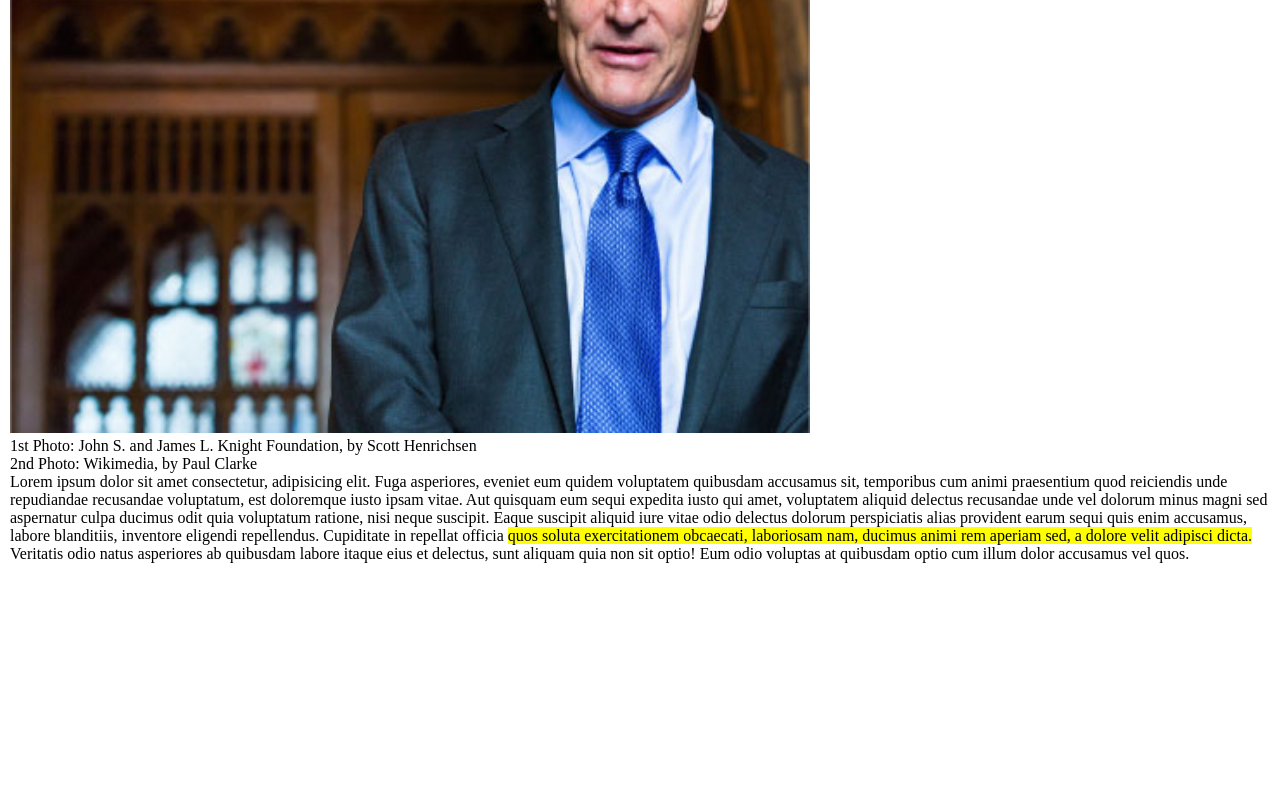
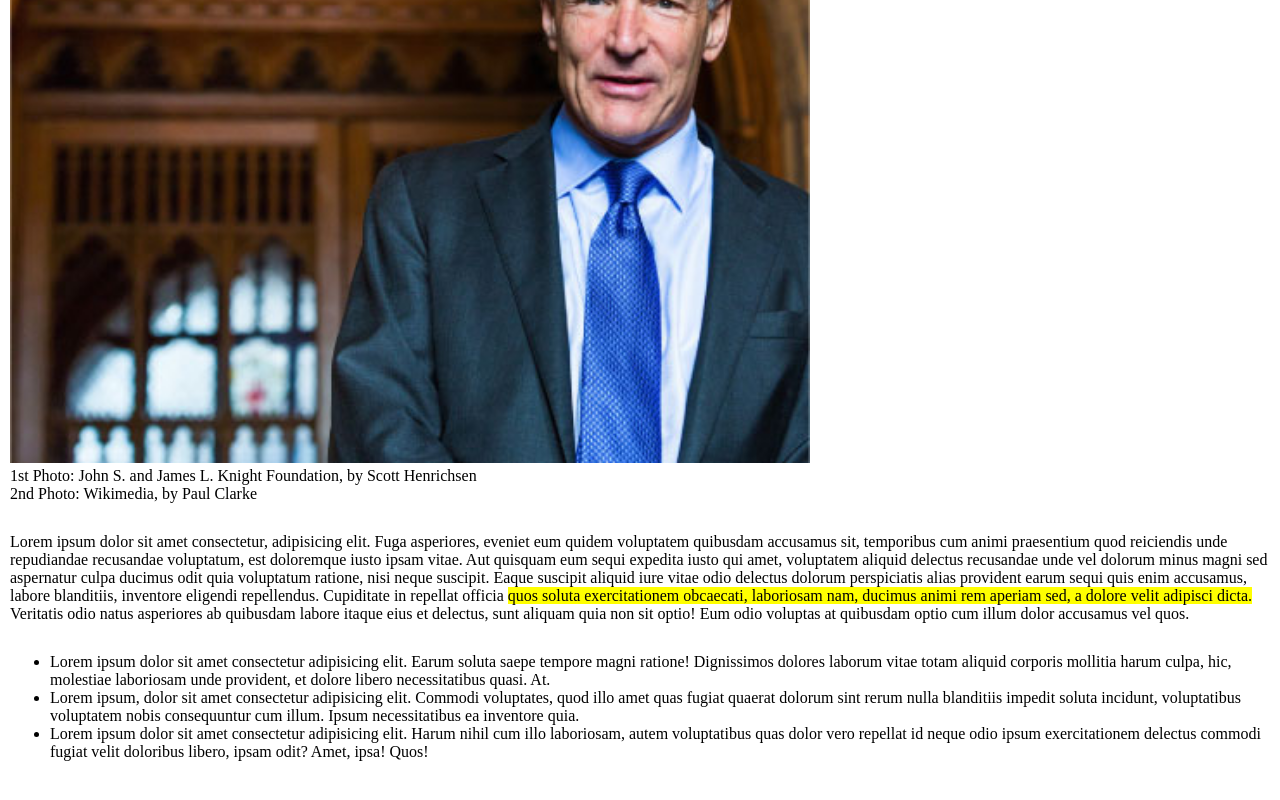
Before and after one commit to ariannadrovandi/html-css-booleaner, a plain HTML site: page index.html in a window 1280 px wide. Shown: the part 1296-2096 px from the top of the page. Before the commit the page ends 1859 px from the top, so only its background shows below. Drawn offline with Linux system fonts and the light colour scheme.

Commit message:
added 4th section

```diff
--- a/index.html
+++ b/index.html
@@ -18,7 +18,7 @@
             <p class="data">il 10/10/2020</p>
         </section>
 
-        <section>
+        <section class="section2">
             <figure>
                 <img class="tim1" src="./img/tim-1.jpg" alt="Tim 1">
                 <img class="tim2" src="./img/tim-2.jpg" alt="Tim 2">
@@ -26,11 +26,29 @@
             </figure>
         </section>
 
-        <section>
+        <section class="section3">
             <p>Lorem ipsum dolor sit amet consectetur, adipisicing elit. Fuga asperiores, eveniet eum quidem voluptatem quibusdam accusamus sit, temporibus cum animi praesentium quod reiciendis unde repudiandae recusandae voluptatum, est doloremque iusto ipsam vitae. Aut quisquam eum sequi expedita iusto qui amet, voluptatem aliquid delectus recusandae unde vel dolorum minus magni sed aspernatur culpa ducimus odit quia voluptatum ratione, nisi neque suscipit. Eaque suscipit aliquid iure vitae odio delectus dolorum perspiciatis alias provident earum sequi quis enim accusamus, labore blanditiis, inventore eligendi repellendus. Cupiditate in repellat officia <span>quos soluta exercitationem obcaecati, laboriosam nam, ducimus animi rem aperiam sed, a dolore velit adipisci dicta.</span> Veritatis odio natus asperiores ab quibusdam labore itaque eius et delectus, sunt aliquam quia non sit optio! Eum odio voluptas at quibusdam optio cum illum dolor accusamus vel quos.</p>
         </section>
 
+        <section class="section4">
+            <ul>
+                <li> Lorem ipsum dolor sit amet consectetur adipisicing elit. Earum soluta saepe tempore magni ratione! Dignissimos dolores laborum vitae totam aliquid corporis mollitia harum culpa, hic, molestiae laboriosam unde provident, et dolore libero necessitatibus quasi. At. </li>
+                <li>Lorem ipsum, dolor sit amet consectetur adipisicing elit. Commodi voluptates, quod illo amet quas fugiat quaerat dolorum sint rerum nulla blanditiis impedit soluta incidunt, voluptatibus voluptatem nobis consequuntur cum illum. Ipsum necessitatibus ea inventore quia.</li>
+                <li>Lorem ipsum dolor sit amet consectetur adipisicing elit. Harum nihil cum illo laboriosam, autem voluptatibus quas dolor vero repellat id neque odio ipsum exercitationem delectus commodi fugiat velit doloribus libero, ipsam odit? Amet, ipsa! Quos!</li>
+            </ul>
+        </section>
 
+        <section class="section5">
+            <table>
+                <thead>
+
+                </thead>
+            </table>
+        </section>
+
+        <section class="section6">
+
+        </section>
     </main>
     <footer>
 
--- a/style/style.css
+++ b/style/style.css
@@ -46,3 +46,7 @@ figure img{
 p span{
     background-color: yellow;
 }
+
+.section2, .section3, .section4, .section5, .section6{
+    margin-top: 30px;
+}
```
